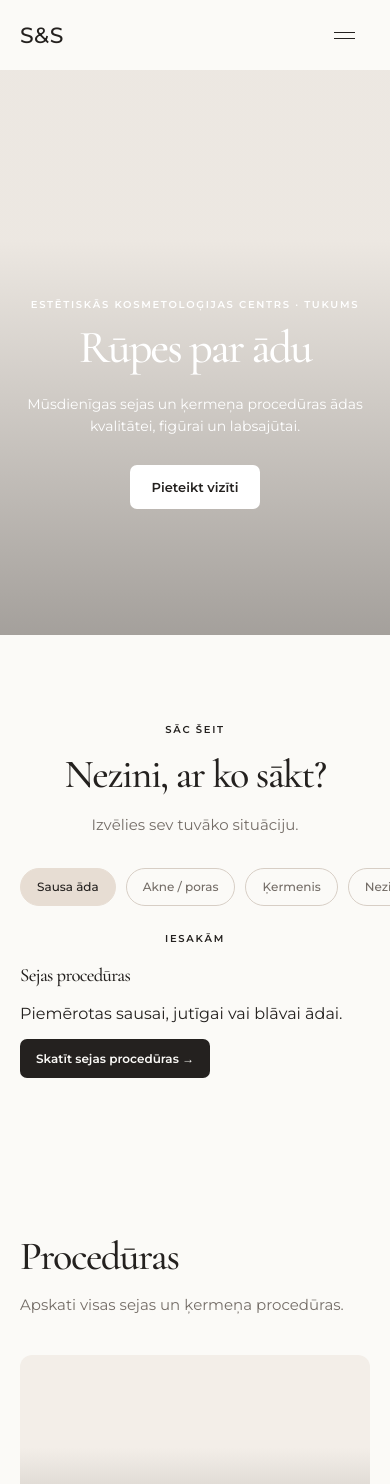
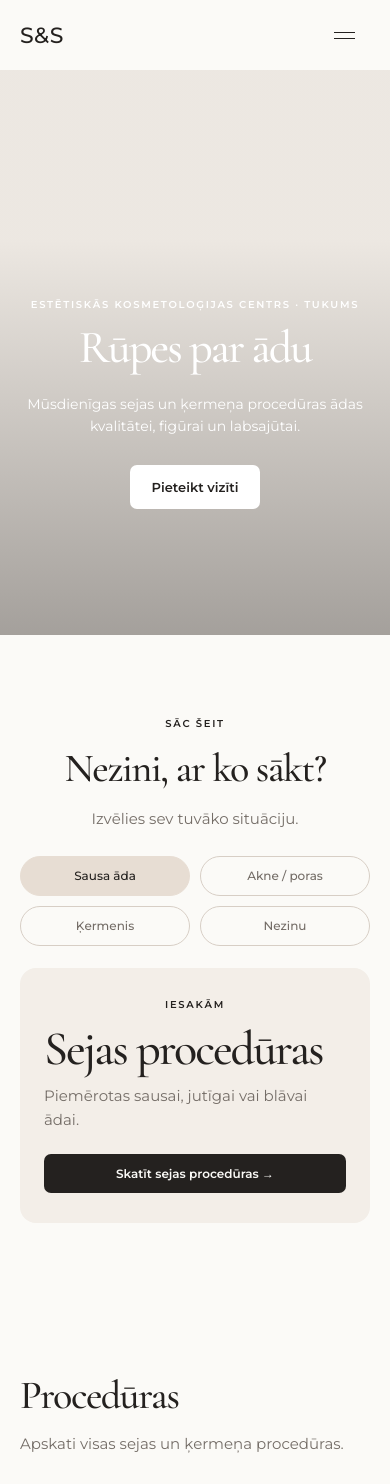
Before and after one commit to davisl24/skin-sculpt, a Next.js app: page / in a window 390 px wide. Shown: the top 1484 px of the page. Built offline with nearby package versions, Linux system fonts and the light colour scheme.

Commit message:
Use 2x2 mobile guide choices and compact result

```diff
--- a/app/globals.css
+++ b/app/globals.css
@@ -646,3 +646,61 @@ p,small,span,a,button,
   .guideBenefits{grid-template-columns:1fr;gap:8px;padding:18px 22px}
   .guideBenefits span{font-size:11px}
 }
+
+/* V2.16 simplified guidance flow */
+.guideResultCompact{
+  max-width:760px;
+  margin:0 auto;
+  padding:42px 44px;
+  border-radius:18px;
+  background:var(--cream);
+  text-align:left;
+}
+.guideResultCompact .eyebrow{margin-bottom:14px}
+.guideResultCompact h3{
+  font:500 48px/1.02 "Cormorant Garamond",serif!important;
+  letter-spacing:-.04em;
+  margin:0 0 14px;
+}
+.guideResultCompact>p:not(.eyebrow){
+  margin:0 0 24px;
+  color:var(--muted);
+  font:400 15px/1.6 Montserrat,Arial,sans-serif!important;
+}
+.guideResultCompact .guideButton{margin-top:2px}
+
+@media(max-width:760px){
+  .decisionTabs{padding:82px 20px 64px}
+  .decisionTabs .decisionIntro{margin-bottom:24px}
+  .guideTabs{
+    display:grid;
+    grid-template-columns:1fr 1fr;
+    gap:10px;
+    margin:0 0 22px;
+    padding:0;
+    overflow:visible;
+  }
+  .guideTabs button{
+    width:100%;
+    padding:13px 12px;
+    text-align:center;
+    font-size:12px;
+  }
+  .guideResultCompact{
+    padding:30px 24px;
+    border-radius:16px;
+  }
+  .guideResultCompact h3{
+    font-size:34px;
+    margin-bottom:10px;
+  }
+  .guideResultCompact>p:not(.eyebrow){
+    font-size:14px;
+    line-height:1.5;
+    margin-bottom:20px;
+  }
+  .guideResultCompact .guideButton{
+    width:100%;
+    justify-content:center;
+  }
+}
```
